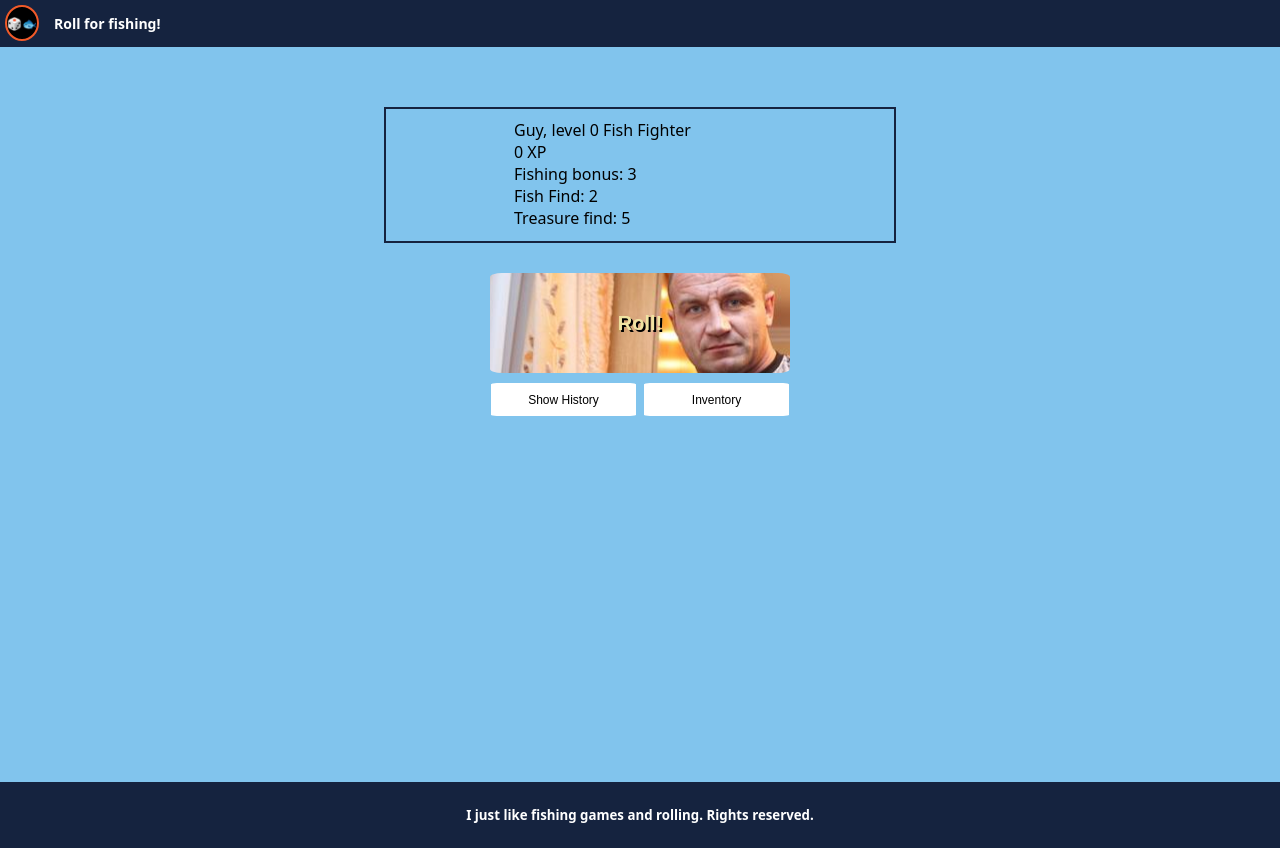
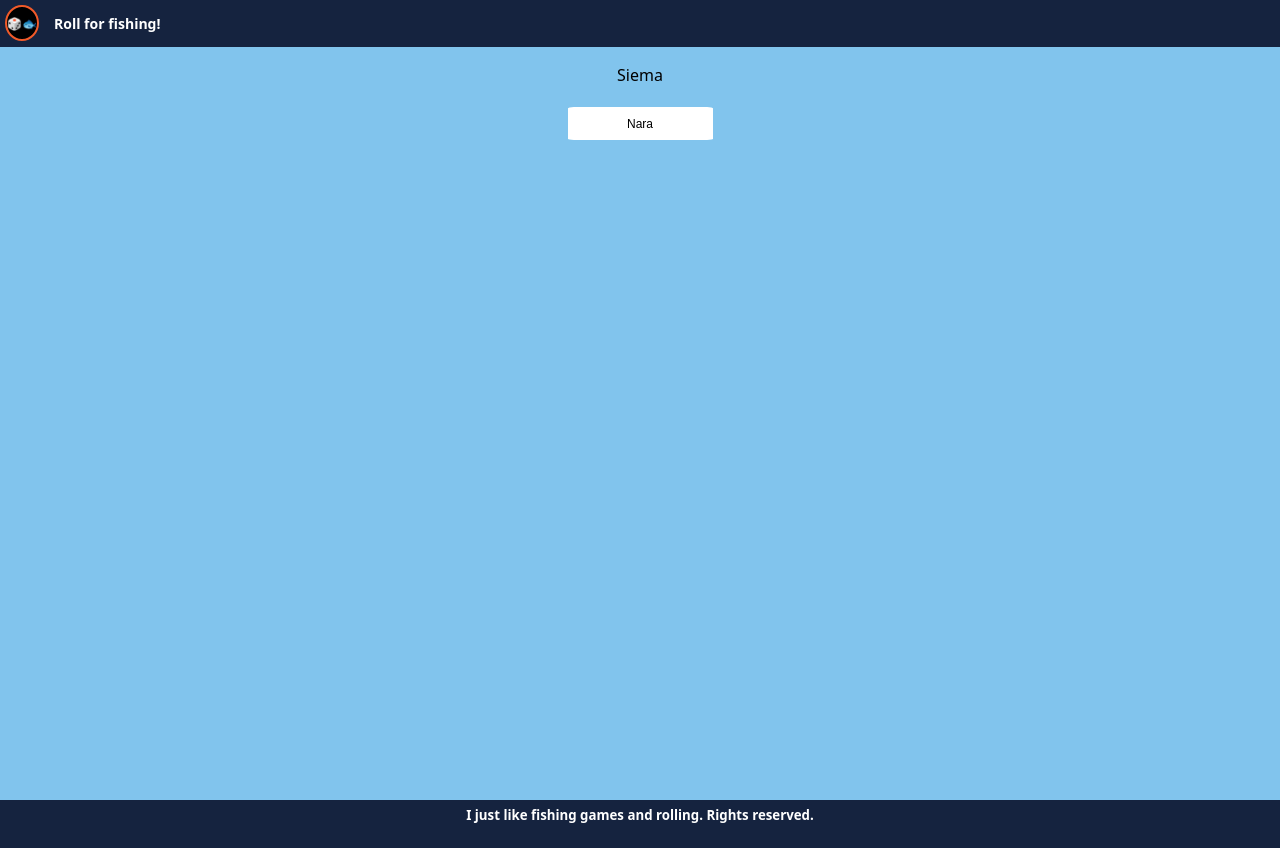
Before and after one commit to rkachniarz/roll-for-fishing-react, a React (Create React App) app: page / in a window 1280 px wide. Built offline with nearby package versions, Linux system fonts and the light colour scheme.

Commit message:
dunnowhatsgoinon

```diff
--- a/src/App.css
+++ b/src/App.css
@@ -136,6 +136,17 @@ body {
   overflow: hidden;
 }
 
+.Modal {
+  background: #81c4ed;
+  position: absolute;
+  z-index: 100;
+  top: 6vh;
+  left: 0;
+  width: 100%;
+  height: 94vh;
+  overflow-y: auto;
+}
+
 @keyframes App-logo-spin {
   from {
     transform: rotate(0deg);
--- a/src/Components/MainContent.jsx
+++ b/src/Components/MainContent.jsx
@@ -4,13 +4,17 @@ import { Container } from './Container';
 import { EventLog } from './Eventlog';
 import { PlayerInfo } from './PlayerInfo';
 import { useState } from 'react';
+import { Modal } from './Modal';
 
 export function MainContent({ location, player, logs = [] }) {
   let classIngame = player ? '-ingame' : '';
   let [playerState, setPlayerState] = useState(player);
   let [logsState, setLogsState] = useState(logs);
   let [historyButtonState, setHistoryButtonState] = useState(true)
+  let [modalActiveState, setModalActiveState] = useState(true)
   let historyButtonText = historyButtonState? 'Show History' : 'Hide History';
+
+  function closeModal(){setModalActiveState(false)}
 
   function mainButtonFunction() {
     let [p, l] = playGame(location, player);
@@ -45,6 +49,7 @@ export function MainContent({ location, player, logs = [] }) {
         </Button>
         <Button cname="Button-small">Inventory</Button>
         <EventLog>{logsState}</EventLog>
+        <Modal active={modalActiveState}><p>Siema</p><Button cname="Button-small" callback={closeModal}>Nara</Button></Modal>
       </Container>
     );
   } else
--- /dev/null
+++ b/src/Components/Modal.jsx
@@ -0,0 +1,15 @@
+import clsx from 'clsx';
+
+export function Modal ({cname, children, active=false}) {
+
+
+    if (!active) return;
+
+    let classes = clsx(cname, {"Modal":true})
+
+    return(
+        <div className={classes}>
+            {children}
+        </div>
+    )
+}
--- /dev/null
+++ b/src/Components/PlayerCreator.jsx
@@ -0,0 +1,5 @@
+
+
+//name
+//class (radio)
+//roll stats?
--- a/src/index.js
+++ b/src/index.js
@@ -2,16 +2,10 @@ import React from 'react';
 import ReactDOM from 'react-dom/client';
 import './index.css';
 import App from './App';
-import reportWebVitals from './reportWebVitals';
 
 const root = ReactDOM.createRoot(document.getElementById('root'));
 root.render(
   <React.StrictMode>
     <App />
-  </React.StrictMode>,
+  </React.StrictMode>
 );
-
-// If you want to start measuring performance in your app, pass a function
-// to log results (for example: reportWebVitals(console.log))
-// or send to an analytics endpoint. Learn more: https://bit.ly/CRA-vitals
-reportWebVitals();
--- a/src/reportWebVitals.js
+++ /dev/null
@@ -1,13 +0,0 @@
-const reportWebVitals = (onPerfEntry) => {
-  if (onPerfEntry && onPerfEntry instanceof Function) {
-    import('web-vitals').then(({ getCLS, getFID, getFCP, getLCP, getTTFB }) => {
-      getCLS(onPerfEntry);
-      getFID(onPerfEntry);
-      getFCP(onPerfEntry);
-      getLCP(onPerfEntry);
-      getTTFB(onPerfEntry);
-    });
-  }
-};
-
-export default reportWebVitals;
```
Also changed, not shown: public/playground.html (added, +20 -0 lines), src/playground.js (added, +14 -0 lines), src/setupTests.js (deleted, +0 -5 lines), public/manifest.json, 1 other file (tests, documents, lock files or other folders).
